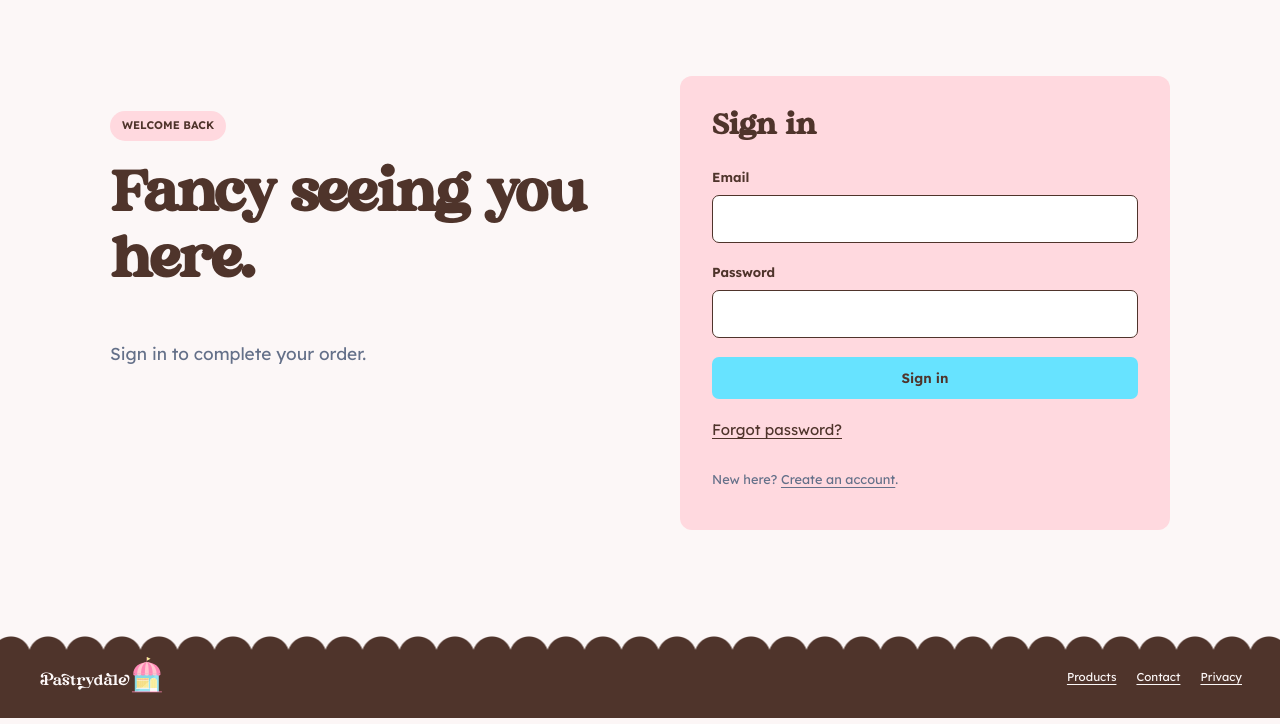
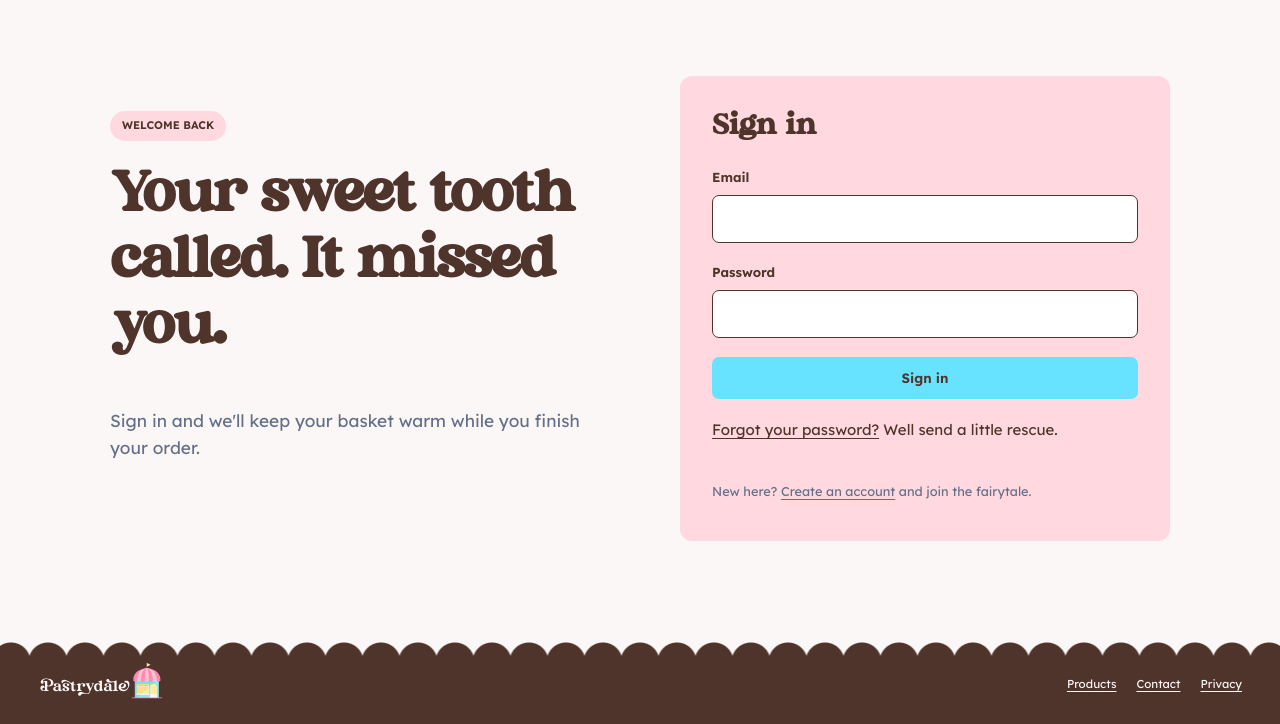
Before and after one commit to Zeroichi0040/Flask-Web-App-Customization-Activity, a Flask app: page /auth/login in a window 1280 px wide. Shown: the part 82-806 px from the top of the page. Run offline with Flask 3, Linux system fonts and the light colour scheme; parts of the project's set-up code (start-up, migrations or seed data) failed here and were passed over.

Commit message:
Update login, register, and contact pages with enhanced messaging and styling

```diff
--- a/frontend/templates/auth/login.html
+++ b/frontend/templates/auth/login.html
@@ -5,8 +5,8 @@
   <section class="auth-layout">
     <div>
       <span class="pill">WELCOME BACK</span>
-      <h1>Fancy seeing you here.</h1>
-      <p class="lead">Sign in to complete your order.</p>
+      <h1>Your sweet tooth called. It missed you.</h1>
+      <p class="lead">Sign in and we'll keep your basket warm while you finish your order.</p>
     </div>
     <form class="panel form-stack" method="post">
       <h2>Sign in</h2>
@@ -14,9 +14,9 @@
       {{ field(form.email, autocomplete='email') }}
       {{ field(form.password, autocomplete='current-password') }}
       {{ form.submit(class_='button primary full') }}{% if password_reset_enabled %}
-      <a href="{{ url_for('auth.forgot_password') }}">Forgot password?</a>
+      <p><a href="{{ url_for('auth.forgot_password') }}">Forgot your password?</a> Well send a little rescue.</p>
 {% endif %}
-<p class="hint">New here? <a href="{{ url_for('auth.register_page') }}">Create an account</a>.</p>
+<p class="hint">New here? <a href="{{ url_for('auth.register_page') }}">Create an account</a> and join the fairytale.</p>
 </form>
 </section>
 {% endblock %}
--- a/frontend/templates/auth/register.html
+++ b/frontend/templates/auth/register.html
@@ -6,7 +6,7 @@
     <div>
       <span class="pill">GET STARTED</span>
       <h1>Join the wonderland.</h1>
-      <p class="lead">Enjoy all the features of our magical website. </p>
+      <p class="lead">Make an account and unlock saved orders, faster checkout, and a seat at our enchanted table.</p>
     </div>
     <form class="panel form-stack" method="post">
       <h2>Create an account</h2>
@@ -16,7 +16,7 @@
       {{ field(form.password, help='Use 12–128 characters.', autocomplete='new-password') }}
       {{ field(form.confirm, autocomplete='new-password') }}
       {{ form.submit(class_='button primary full') }}
-      <p class="hint">Already have an account? <a href="{{ url_for('auth.login_page') }}">Sign in</a>.</p>
+      <p class="hint">Already part of the story? <a href="{{ url_for('auth.login_page') }}">Sign in</a>.</p>
     </form>
   </section>
 {% endblock %}
--- a/frontend/templates/public/contact.html
+++ b/frontend/templates/public/contact.html
@@ -5,8 +5,8 @@
   <section class="auth-layout">
     <div>
       <p class="eyebrow">CONTACT</p>
-      <h1>Let's talk.</h1>
-      <p class="lead">Send a message to the team.</p>
+      <h1>Send us a little magic.</h1>
+      <p class="lead">Questions, custom cake dreams, or just want to say hi? Drop us a note and our bakers will fly a reply your way.</p>
     </div>
     <form class="panel form-stack" method="post">
       {{ form.hidden_tag() }}
```
